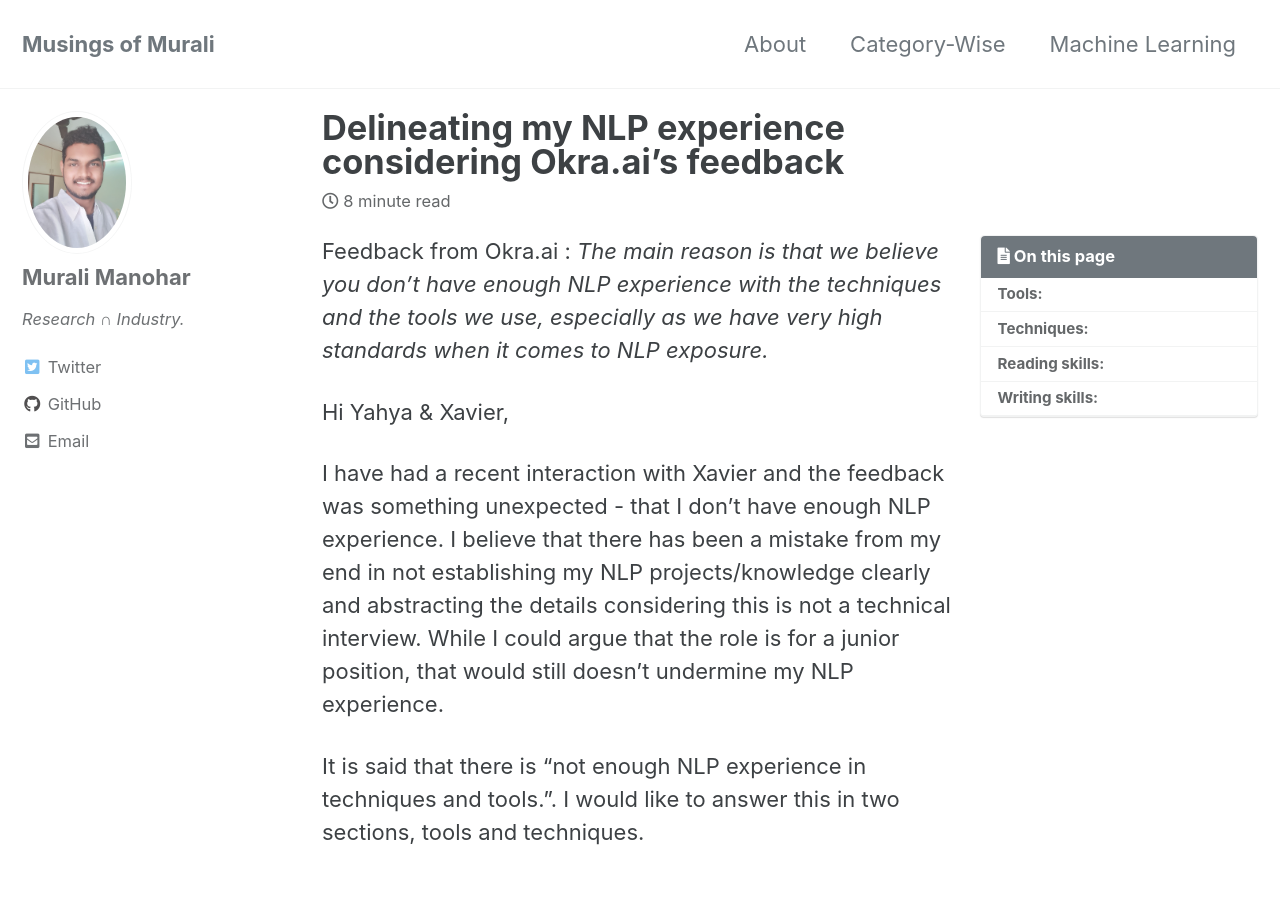
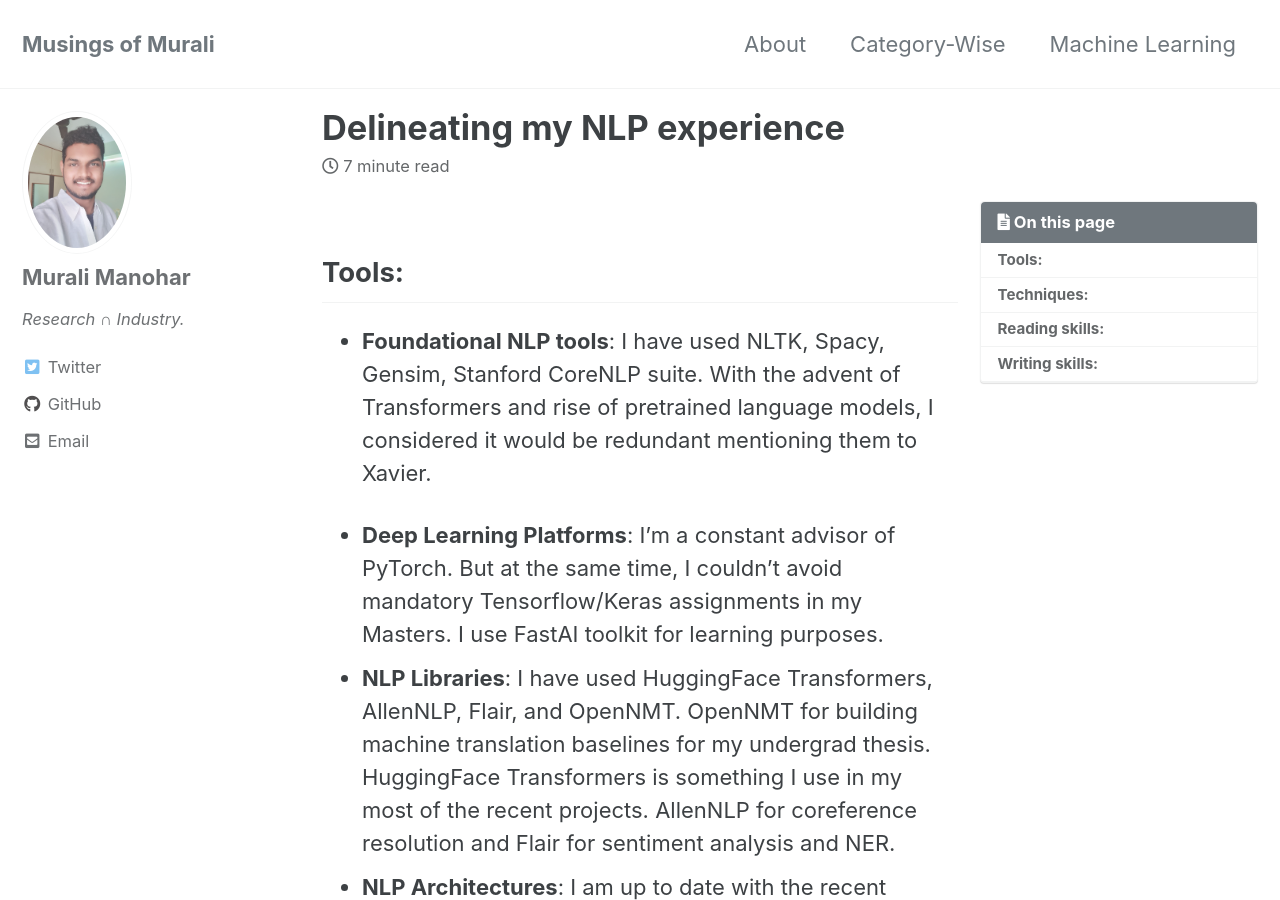
Before and after one commit to gitlost-murali/blogs, a Jekyll site: the page built from _posts/2023-27-01-nlp-experience.md, in a window 1280 px wide and 900 px high. Built offline with Jekyll 4.4.1, drawn with Linux system fonts in a browser that asks for light colours; cached includes are drawn as plain includes; comment, search, counter and statistics services are not loaded.

Commit message:
Remove idot mention

```diff
--- a/_posts/2023-27-01-nlp-experience.md
+++ b/_posts/2023-27-01-nlp-experience.md
@@ -1,5 +1,5 @@
 ---
-title: Delineating my NLP experience considering Okra.ai's feedback
+title: Delineating my NLP experience
 excerpt: Talks about my experience in NLP - tools, techniques, and projects.
 tags: [data science, nlp, interviews]
 date: 2023-01-27 18:58:10 +0530
@@ -7,15 +7,6 @@
 permalink: /:categories/:title
 toc: True
 ---
-
-Feedback from Okra.ai : _The main reason is that we believe you don't have enough NLP experience with the techniques and the tools we use, especially as we have very high standards when it comes to NLP exposure._
-
-
-Hi Yahya & Xavier,
-
-I have had a recent interaction with Xavier and the feedback was something unexpected - that I don't have enough NLP experience.  I believe that there has been a mistake from my end in not establishing my NLP projects/knowledge clearly and abstracting the details considering this is not a technical interview. While I could argue that the role is for a junior position, that would still doesn't undermine my NLP experience.
-
-It is said that there is "not enough NLP experience in techniques and tools.". I would like to answer this in two sections, tools and techniques.
 
 ## Tools:
 
```
